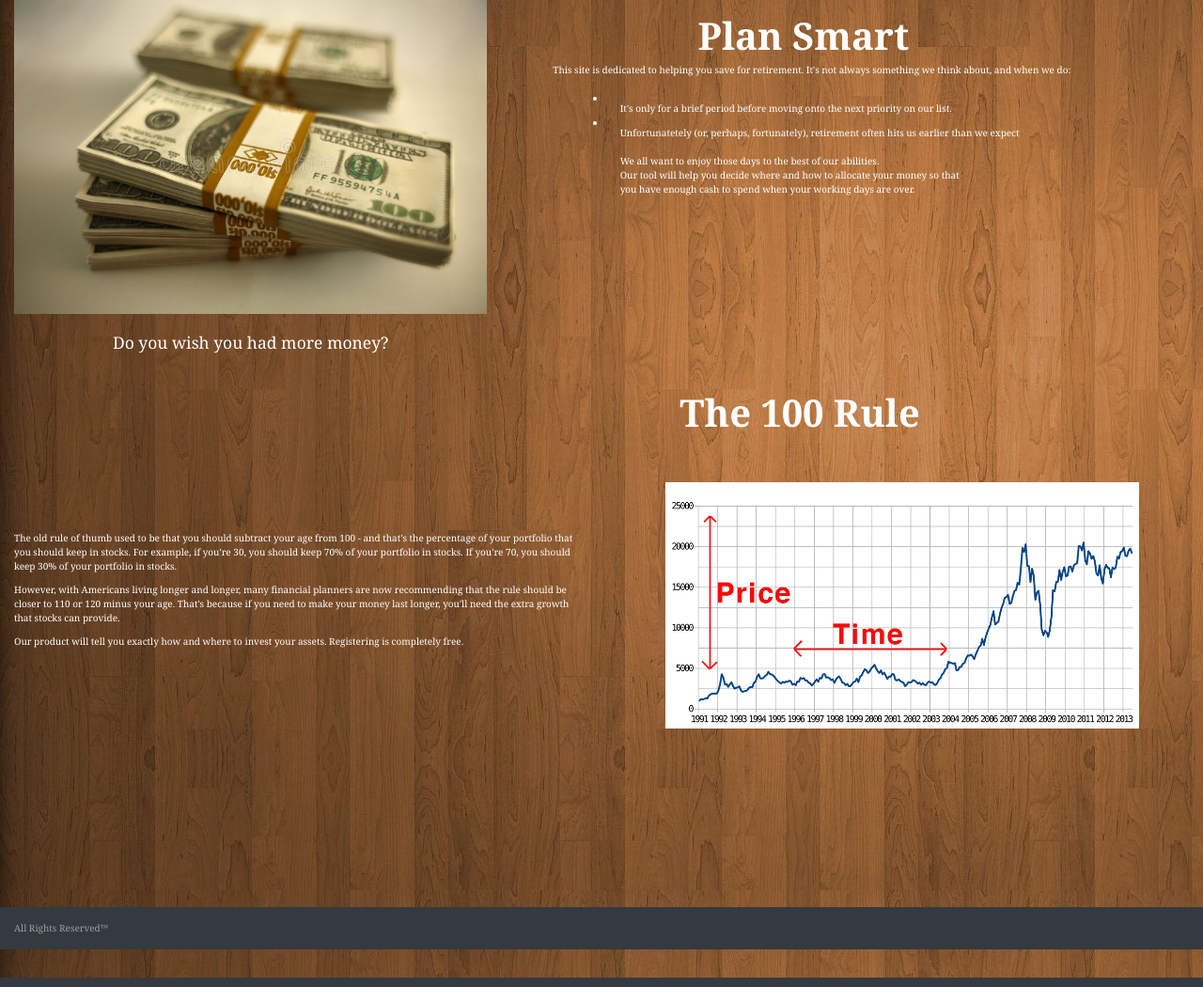
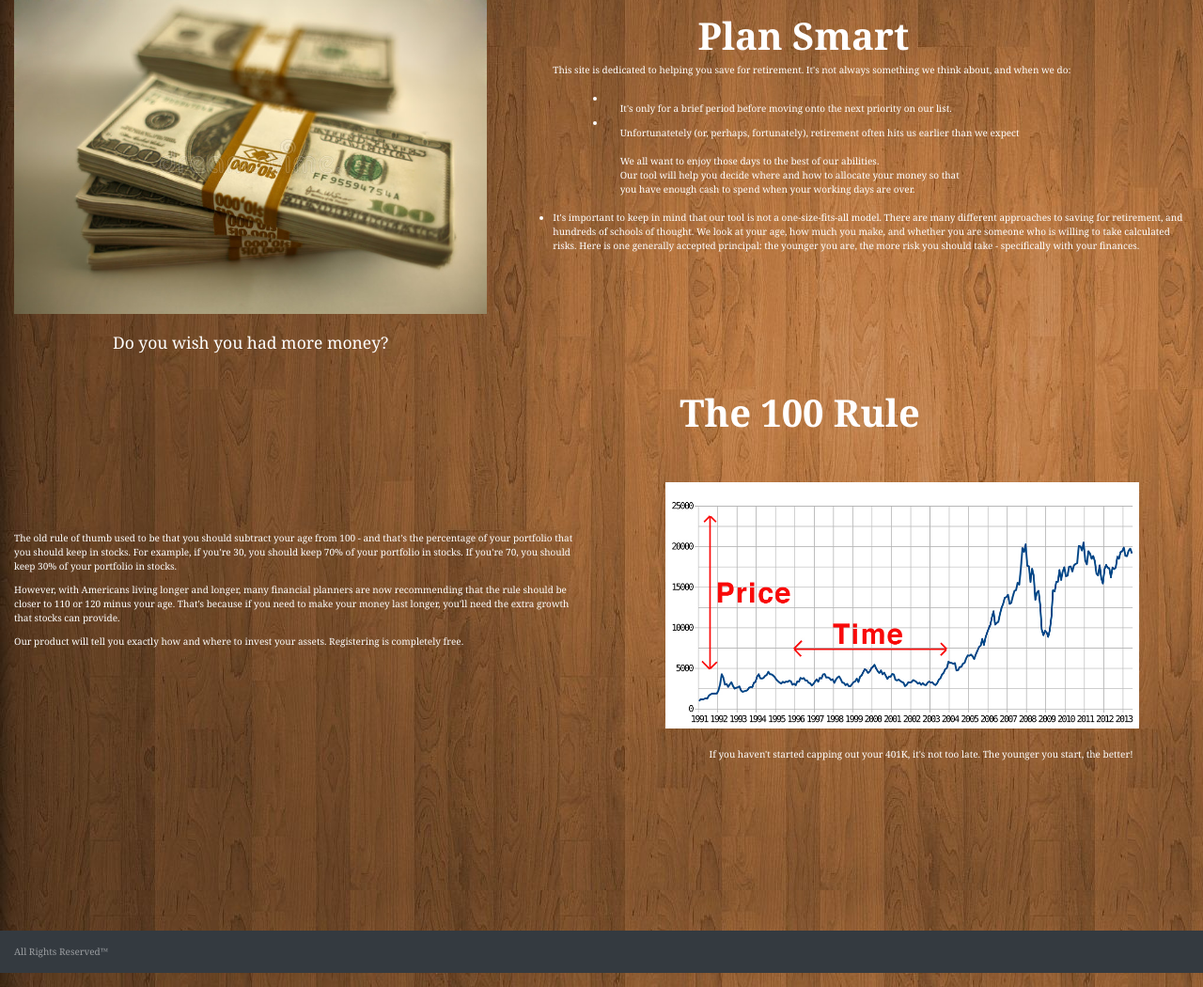
Before and after one commit to MattDevOps/Allocate-Your-Funds, a Flask app: page / in a window 1280 px wide; the page is wider, and only the part inside the window is pictured. Shown: the part 133-1183 px from the top of that part at 94% size. Run offline with Flask 2, Linux system fonts and the light colour scheme; some libraries are stand-ins or nearby versions.

Commit message:
added content to index, caption to graph

```diff
--- a/app/templates/index.html
+++ b/app/templates/index.html
@@ -22,6 +22,10 @@
   We all want to enjoy those days to the best of our abilities. <br>
   Our tool will help you decide where and how to allocate your money so that <br>
   you have enough cash to spend when your working days are over.
+  <br></br>
+  <li>It's important to keep in mind that our tool is not a one-size-fits-all model.
+There are many different approaches to saving for retirement, and hundreds of schools of thought. We look at your age, how much you make, and whether you are someone who is willing to take calculated risks. Here is one generally accepted principal: the younger you are, the more risk you should take - specifically with your finances.
+</li>
 </ul>
 
 </div> <!--end main second row -->
@@ -36,8 +40,10 @@
 <h3 class="bigfont container bottompad white-text">The 100 Rule</h3>
   <figure>
     <img class = "center" src="https://raw.githubusercontent.com/mattstermh93/Allocate-Your-Funds/Adding_Calculations/app/static/img/Basic-Chart.jpg" alt="Image" width="100%">
-      <figcaption>
-        <!-- <p>This is a caption</p> -->
+      <figcaption class="white-text">
+      <ul>
+    If you haven't started capping out your 401K, it's not too late. The younger you start, the better!
+    <ul>
       </figcaption>
     </figure>
 
```
